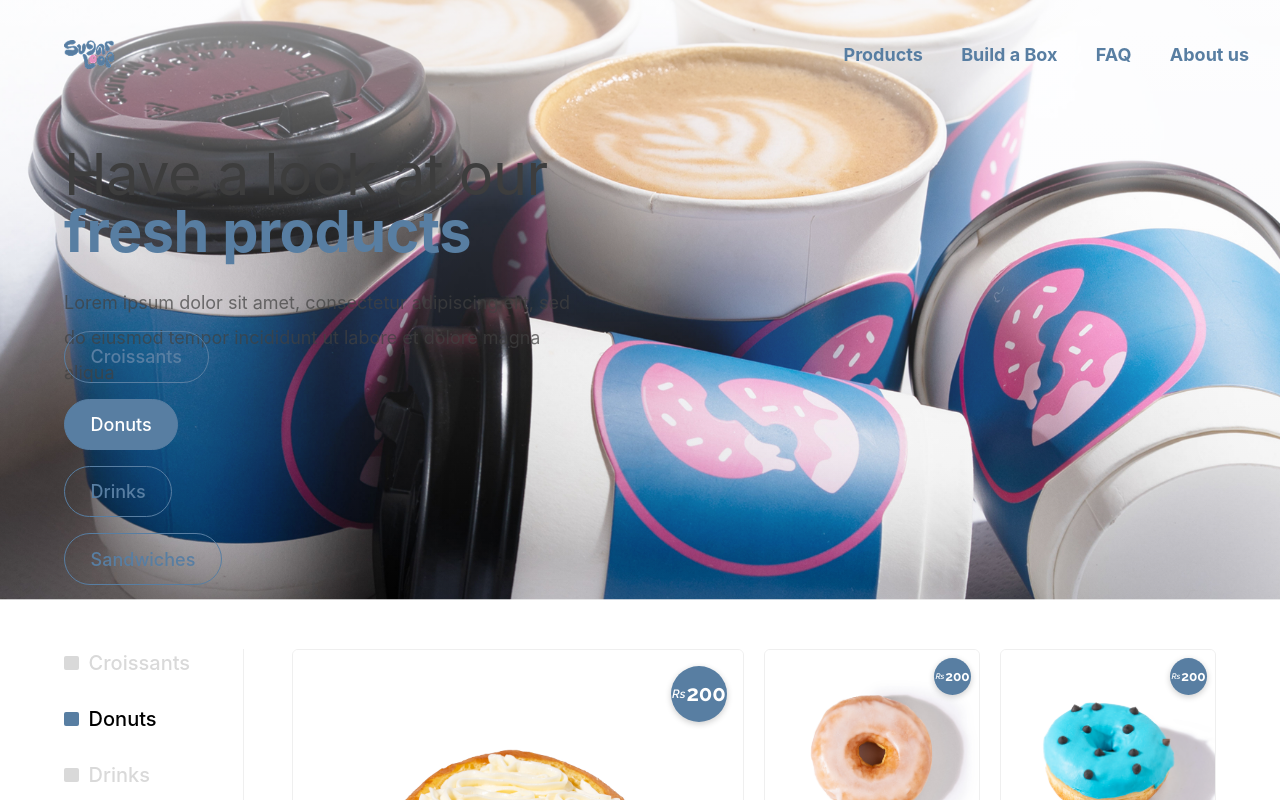
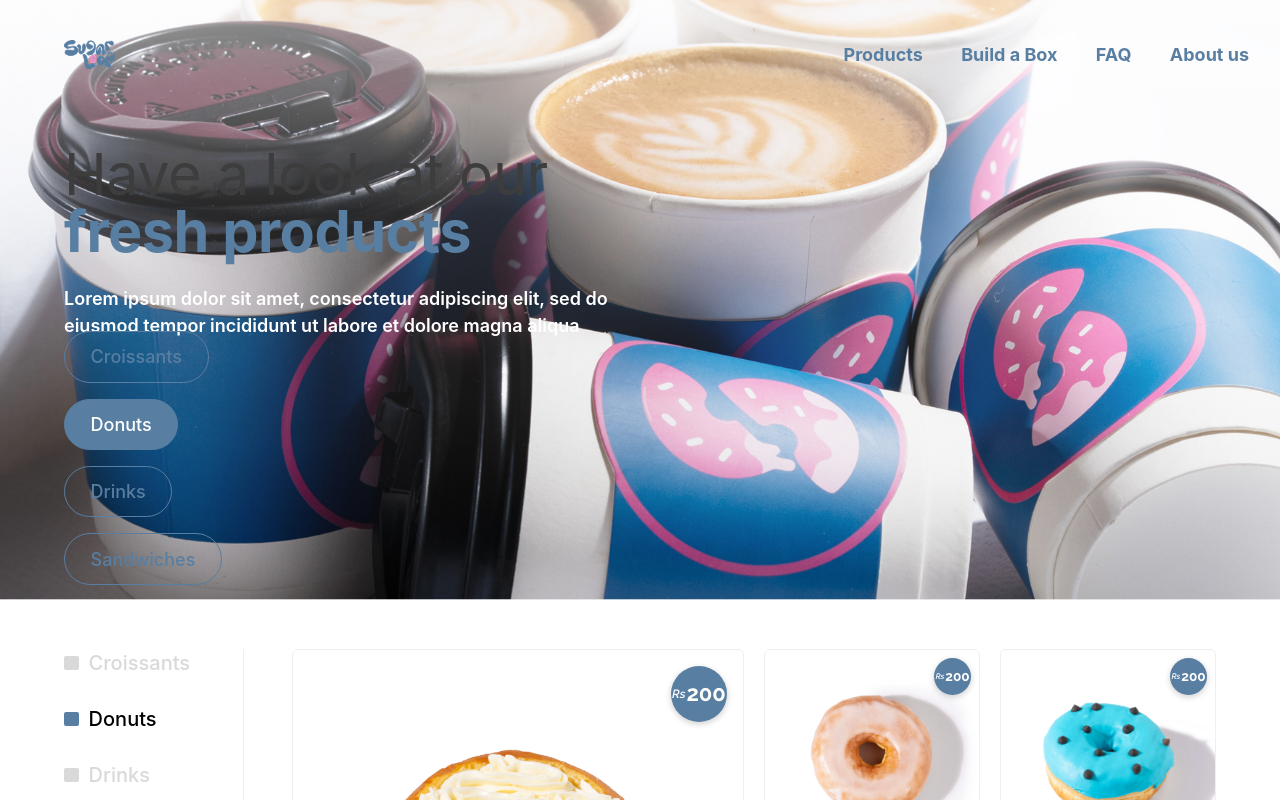
Before and after one commit to bilal499-droid1/sugarloop-frontend, a React (Vite) app: page /products in a window 1280 px wide. Shown: the top 800 px of the page. Built offline with nearby package versions, Linux system fonts and the light colour scheme; a web font is replaced by a local one.

Commit message:
Make products hero description bold and white, fix wrap overlap with filter buttons

```diff
--- a/src/components/products/ProductsHero.jsx
+++ b/src/components/products/ProductsHero.jsx
@@ -43,7 +43,7 @@ export default function ProductsHero({ categories, activeCategory, onSelectCateg
               fresh products
             </span>
           </h1>
-          <p className="hidden lg:block lg:max-w-[33rem] lg:mt-6 lg:text-[1.125rem] lg:leading-[1.96] lg:text-[#414141] lg:opacity-[0.71]">
+          <p className="hidden lg:block lg:max-w-[38rem] lg:mt-6 lg:text-[1.125rem] lg:leading-[1.5] lg:font-semibold lg:text-white">
             Lorem ipsum dolor sit amet, consectetur adipiscing elit, sed do eiusmod tempor incididunt ut labore et dolore magna aliqua
           </p>
         </div>
```
